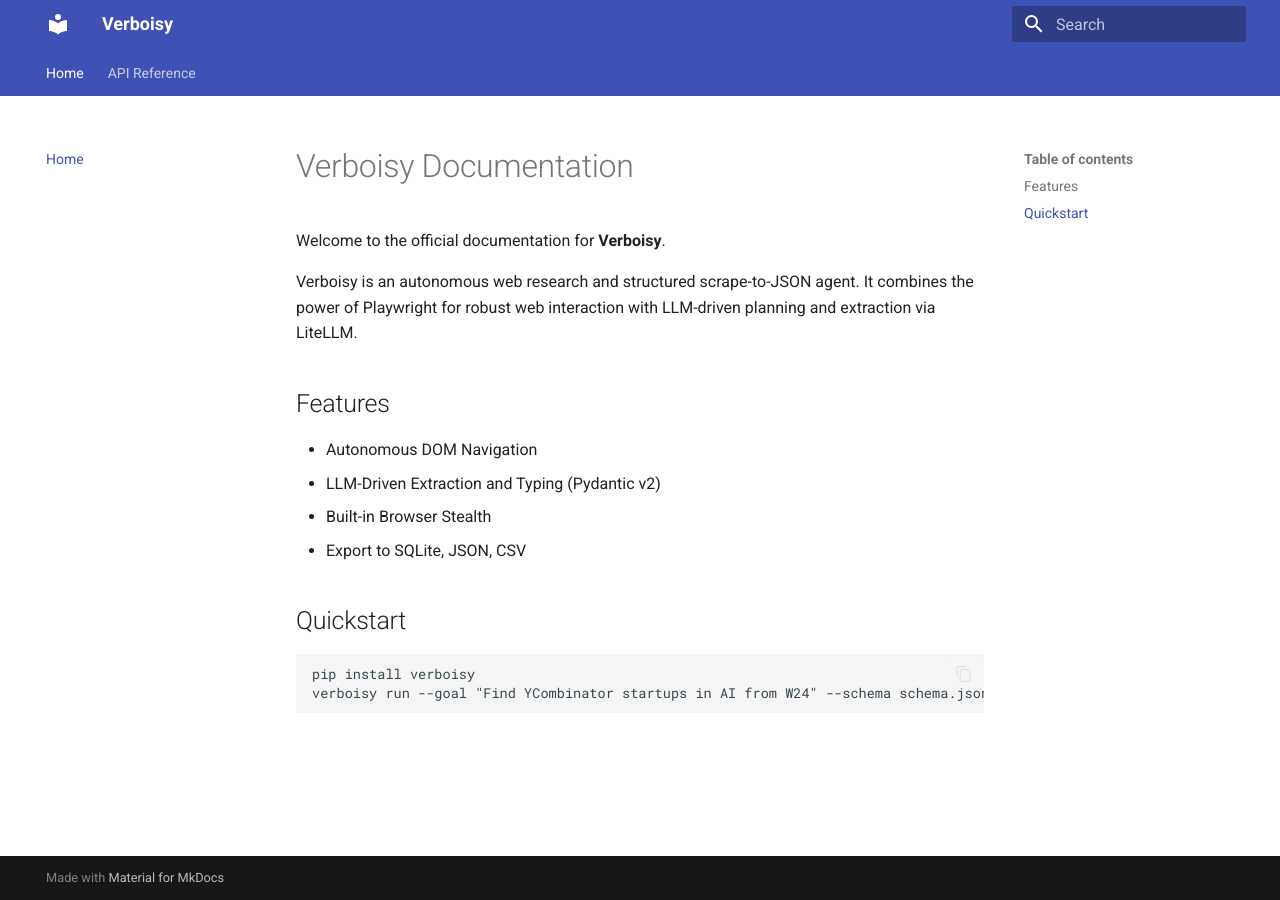
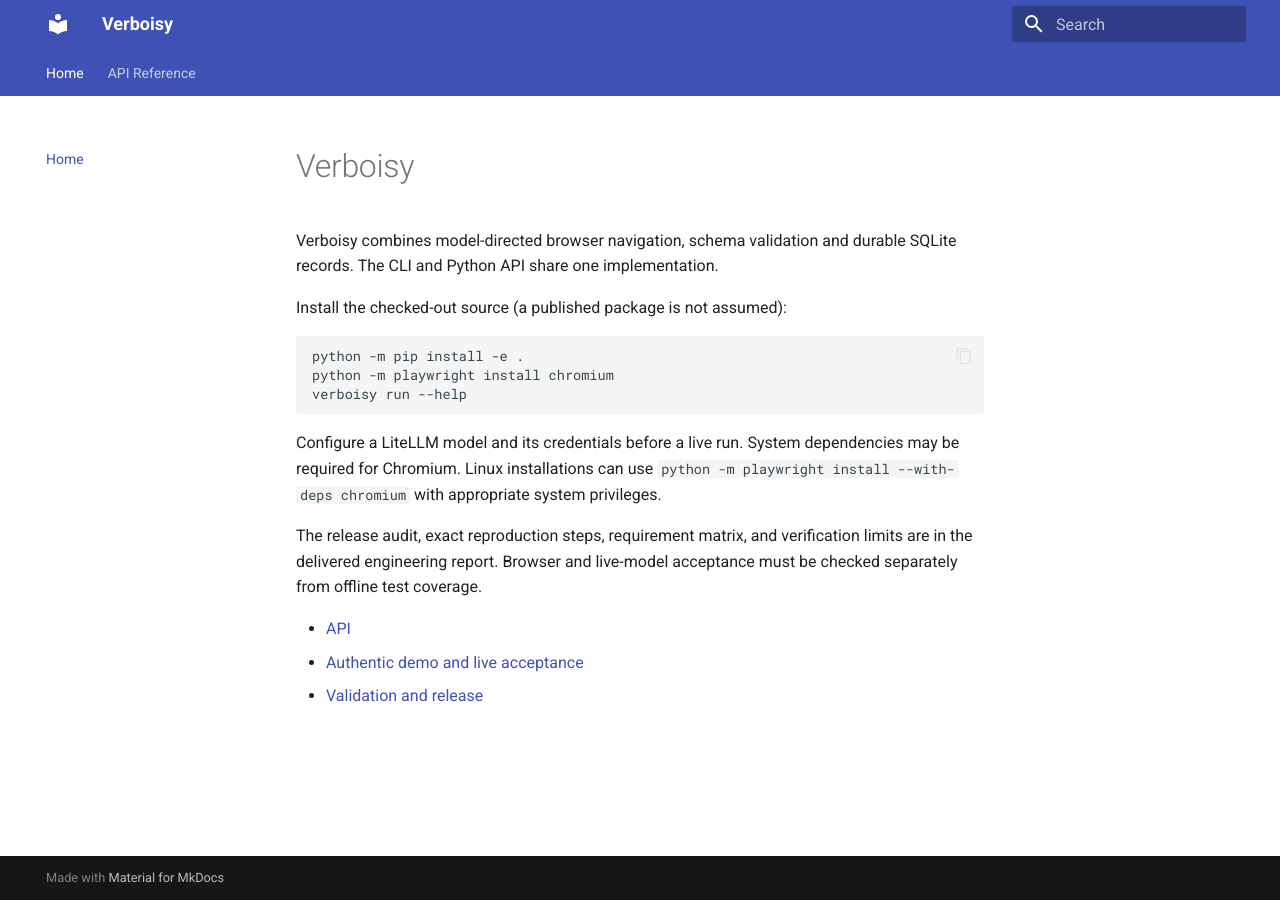
Before and after one commit to EmanueleTorrisi/verboisy, an MkDocs documentation site: the page built from docs/index.md, in a window 1280 px wide. Built offline with MkDocs 1.6.1 and Material for MkDocs 9.7.7, drawn with Linux system fonts in a browser that asks for light colours.

Commit message:
docs: update documentation landing page

````diff
--- a/docs/index.md
+++ b/docs/index.md
@@ -1,18 +1,24 @@
-# Verboisy Documentation
+# Verboisy
 
-Welcome to the official documentation for **Verboisy**.
+Verboisy combines model-directed browser navigation, schema validation and durable
+SQLite records. The CLI and Python API share one implementation.
 
-Verboisy is an autonomous web research and structured scrape-to-JSON agent. It combines the power of Playwright for robust web interaction with LLM-driven planning and extraction via LiteLLM.
-
-## Features
-- Autonomous DOM Navigation
-- LLM-Driven Extraction and Typing (Pydantic v2)
-- Built-in Browser Stealth
-- Export to SQLite, JSON, CSV
-
-## Quickstart
+Install the checked-out source (a published package is not assumed):
 
 ```bash
-pip install verboisy
-verboisy run --goal "Find YCombinator startups in AI from W24" --schema schema.json
+python -m pip install -e .
+python -m playwright install chromium
+verboisy run --help
 ```
+
+Configure a LiteLLM model and its credentials before a live run. System dependencies
+may be required for Chromium. Linux installations can use
+`python -m playwright install --with-deps chromium` with appropriate system privileges.
+
+The release audit, exact reproduction steps, requirement matrix, and verification
+limits are in the delivered engineering report. Browser and live-model acceptance
+must be checked separately from offline test coverage.
+
+- [API](api.md)
+- [Authentic demo and live acceptance](demo.md)
+- [Validation and release](validation.md)
````
